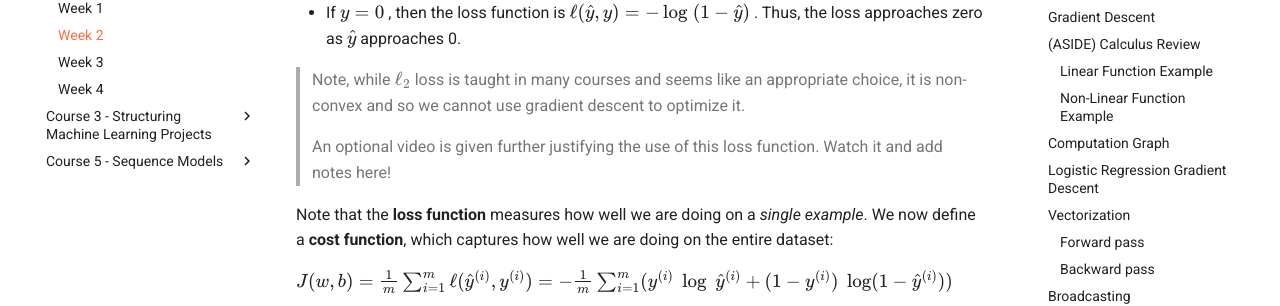
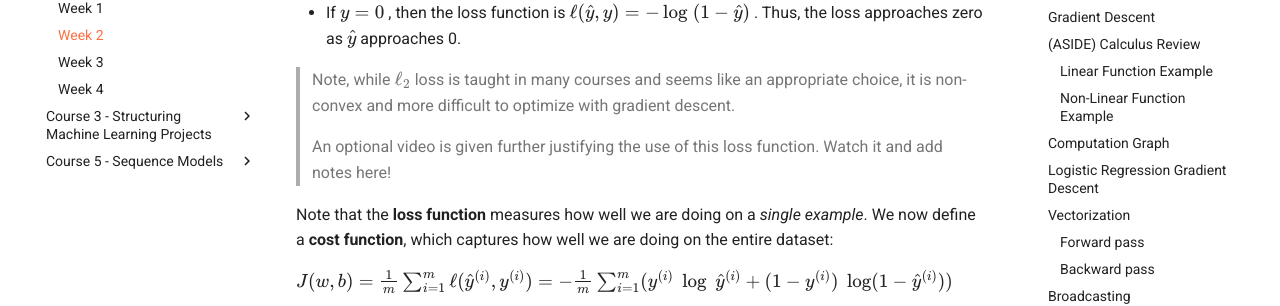
Before and after one commit to JohnGiorgi/deeplearning.ai-coursera-notes, an MkDocs documentation site: the page built from docs/neural_networks_and_deep_learning/week_2.md, in a window 1280 px wide and 900 px high, scrolled down 1898 px. Shown: the part 190-496 px from the top of the window. Built offline with MkDocs 1.6.1 and Material for MkDocs 9.7.7, drawn with Linux system fonts in a browser that asks for light colours; formulas are drawn with MathJax 3; comment, search, counter and statistics services are not loaded.

Commit message:
fix: fix incorrect statement and optimizing non-convex functions with gd

```diff
--- a/docs/neural_networks_and_deep_learning/week_2.md
+++ b/docs/neural_networks_and_deep_learning/week_2.md
@@ -48,7 +48,7 @@ We note that:
 - If \\(y=1\\) , then the loss function is \\(\ell(\hat y, y) = -\log\; \hat y\\) . Thus, the loss approaches zero as \\(\hat y\\) approaches 1.
 - If \\(y=0\\) , then the loss function is \\(\ell(\hat y, y) = -\log\; (1 -\hat y)\\) . Thus, the loss approaches zero as \\(\hat y\\) approaches 0.
 
-> Note, while \\(\ell_2\\) loss is taught in many courses and seems like an appropriate choice, it is non-convex and so we cannot use gradient descent to optimize it.
+> Note, while \\(\ell_2\\) loss is taught in many courses and seems like an appropriate choice, it is non-convex and more difficult to optimize with gradient descent.
 
 > An optional video is given further justifying the use of this loss function. Watch it and add notes here!
 
```
